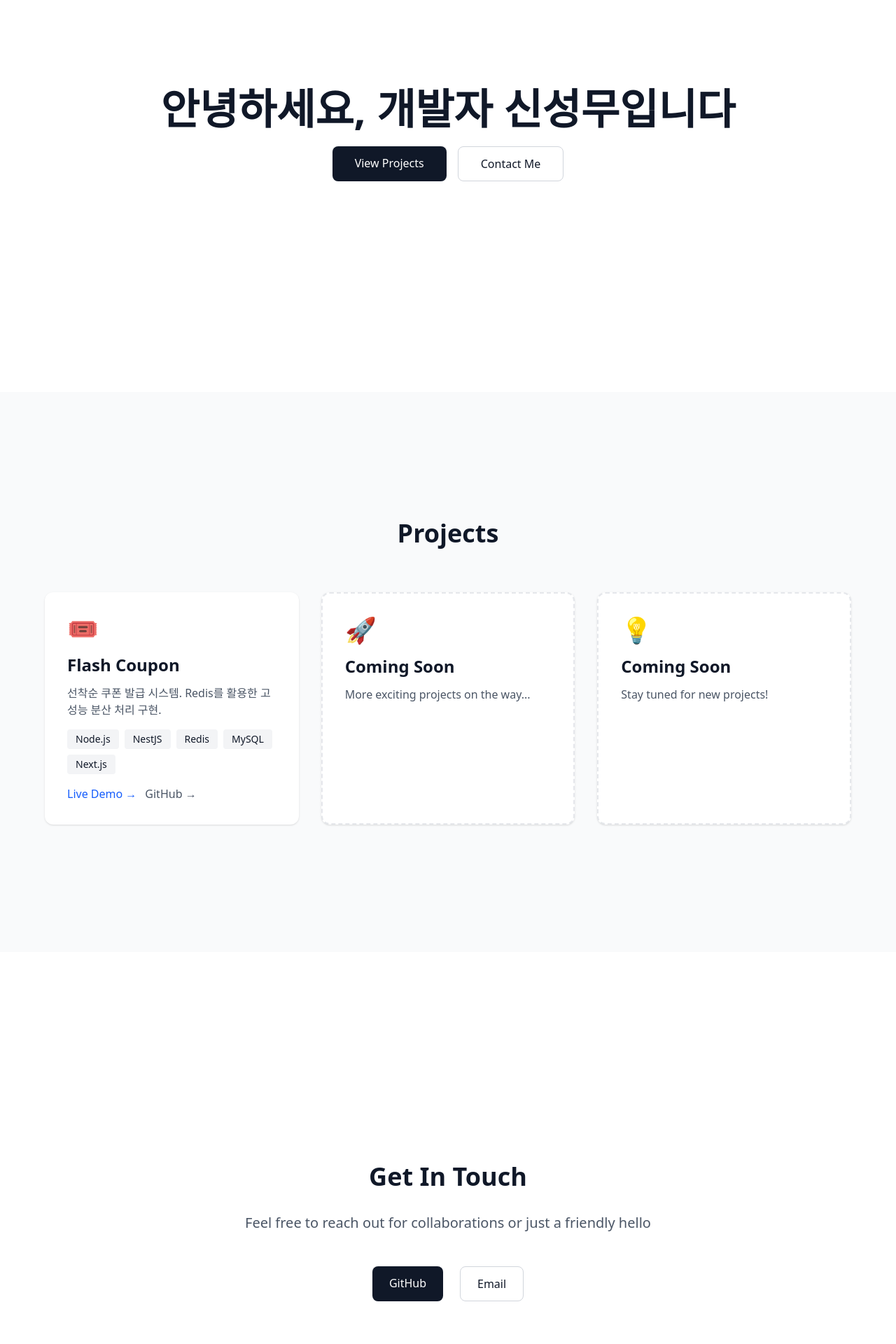
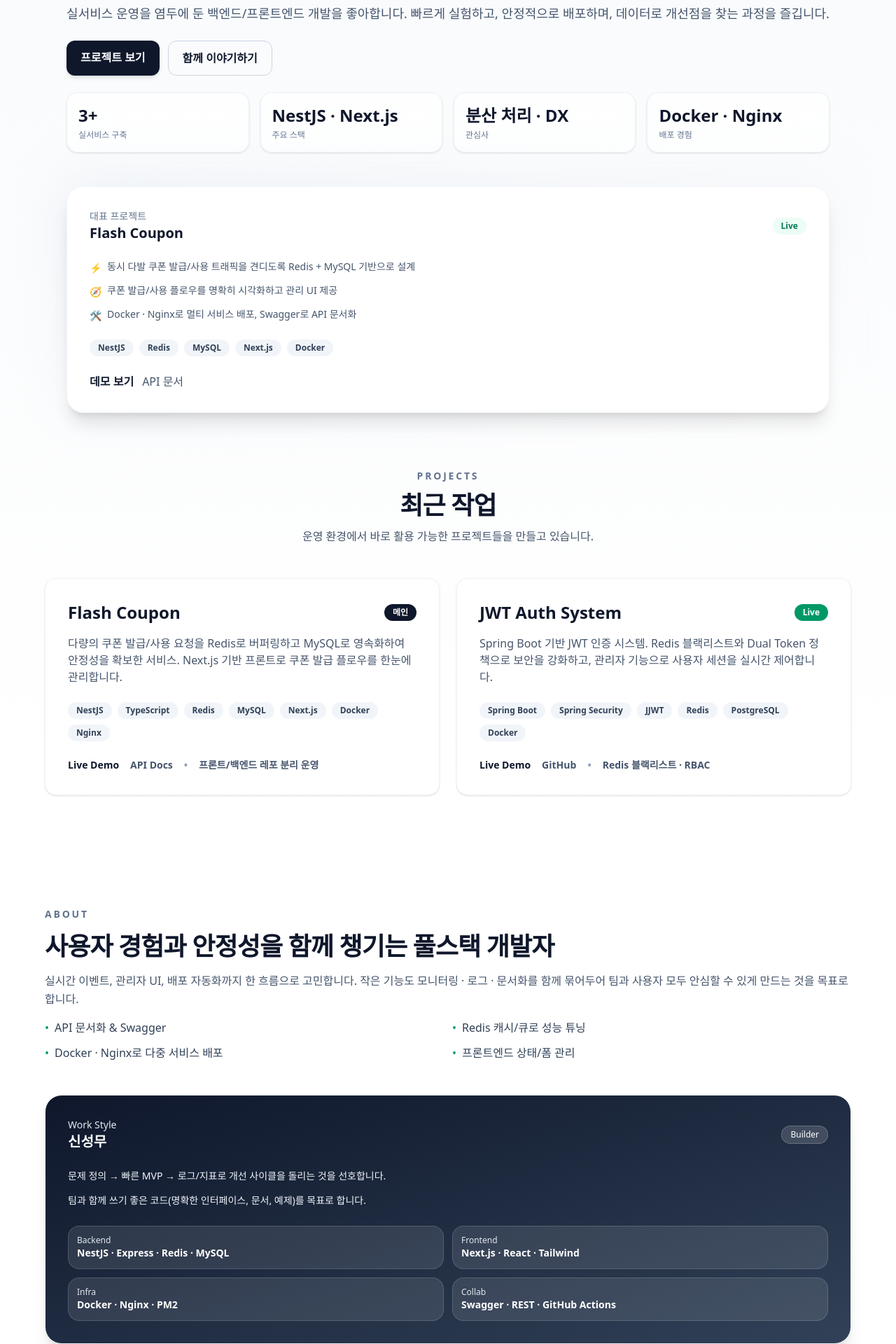
Before and after one commit to ongsi2/thmm, a Next.js app: page / in a window 1280 px wide. Shown: the part 240-2160 px from the top of the page at 70% size. Built offline with nearby package versions, Linux system fonts and the light colour scheme.

Commit message:
favicon, sprin-jwt 프로젝트 추가

```diff
--- a/app/layout.tsx
+++ b/app/layout.tsx
@@ -4,6 +4,9 @@ import './globals.css';
 export const metadata: Metadata = {
   title: 'THMM - Portfolio',
   description: 'Personal portfolio and projects showcase',
+  icons: [
+    { rel: 'icon', url: '/favicon.svg' },
+  ],
 };
 
 export default function RootLayout({
--- a/app/page.tsx
+++ b/app/page.tsx
@@ -1,20 +1,22 @@
 export default function Home() {
   return (
-    <main className="min-h-screen">
-      {/* Navigation */}
-      <nav className="fixed top-0 w-full bg-white/80 backdrop-blur-sm z-50 border-b border-gray-200">
+    <main className="min-h-screen bg-gradient-to-b from-slate-50 via-white to-slate-100 text-slate-900">
+      <nav className="fixed top-0 w-full bg-white/80 backdrop-blur-sm z-50 border-b border-slate-200/80">
         <div className="max-w-6xl mx-auto px-6 py-4 flex justify-between items-center">
-          <a href="#home" className="text-xl font-bold text-gray-900">
+          <a href="#home" className="text-xl font-bold tracking-tight">
             THMM
           </a>
-          <div className="flex gap-8">
-            <a href="#home" className="text-gray-600 hover:text-gray-900 transition">
+          <div className="flex gap-6 text-sm font-medium">
+            <a href="#home" className="text-slate-600 hover:text-slate-900 transition">
               Home
             </a>
-            <a href="#projects" className="text-gray-600 hover:text-gray-900 transition">
+            <a href="#projects" className="text-slate-600 hover:text-slate-900 transition">
               Projects
             </a>
-            <a href="#contact" className="text-gray-600 hover:text-gray-900 transition">
+            <a href="#about" className="text-slate-600 hover:text-slate-900 transition">
+              About
+            </a>
+            <a href="#contact" className="text-slate-600 hover:text-slate-900 transition">
               Contact
             </a>
           </div>
@@ -24,25 +26,108 @@ export default function Home() {
       {/* Hero Section */}
       <section
         id="home"
-        className="min-h-screen flex items-center justify-center px-6 pt-16"
+        className="min-h-screen flex items-center px-6 pt-24"
       >
-        <div className="max-w-4xl text-center">
-          <h1 className="text-6xl font-bold text-gray-900 mb-6">
-            안녕하세요, 개발자 신성무입니다
+        <div className="max-w-6xl mx-auto grid md:grid-cols-[1.2fr,1fr] gap-12 items-center">
+          <div className="space-y-6">
+            <p className="inline-flex items-center gap-2 px-3 py-1 rounded-full bg-slate-900 text-white text-xs font-semibold shadow-sm">
+              Portfolio 2024
+              <span className="text-slate-200">Developer · Builder · Problem Solver</span>
+            </p>
+            <h1 className="text-5xl md:text-6xl font-bold leading-tight tracking-tight">
+              안녕하세요 개발자 신성무입니다.
             </h1>
-          <div className="flex gap-4 justify-center">
+            <p className="text-lg text-slate-600 leading-relaxed">
+              실서비스 운영을 염두에 둔 백엔드/프론트엔드 개발을 좋아합니다.
+              빠르게 실험하고, 안정적으로 배포하며, 데이터로 개선점을 찾는 과정을 즐깁니다.
+            </p>
+            <div className="flex flex-wrap gap-3">
               <a
                 href="#projects"
-              className="px-8 py-3 bg-gray-900 text-white rounded-lg hover:bg-gray-800 transition"
+                className="px-5 py-3 rounded-xl bg-slate-900 text-white font-semibold shadow-md hover:-translate-y-0.5 transition"
               >
-              View Projects
+                프로젝트 보기
               </a>
               <a
                 href="#contact"
-              className="px-8 py-3 border border-gray-300 rounded-lg hover:border-gray-900 transition"
+                className="px-5 py-3 rounded-xl border border-slate-300 font-semibold hover:border-slate-900 hover:-translate-y-0.5 transition"
               >
-              Contact Me
+                함께 이야기하기
               </a>
+            </div>
+            <div className="grid grid-cols-2 sm:grid-cols-4 gap-4">
+              {[
+                { label: '실서비스 구축', value: '3+' },
+                { label: '주요 스택', value: 'NestJS · Next.js' },
+                { label: '관심사', value: '분산 처리 · DX' },
+                { label: '배포 경험', value: 'Docker · Nginx' },
+              ].map((item) => (
+                <div
+                  key={item.label}
+                  className="rounded-2xl bg-white/80 shadow-sm border border-slate-200/60 p-4"
+                >
+                  <div className="text-2xl font-bold">{item.value}</div>
+                  <div className="text-xs text-slate-500 mt-1">{item.label}</div>
+                </div>
+              ))}
+            </div>
+          </div>
+
+          <div className="relative">
+            <div className="absolute inset-0 rounded-3xl bg-gradient-to-br from-slate-200 to-white blur-2xl opacity-80" />
+            <div className="relative rounded-3xl bg-white shadow-xl border border-slate-100 p-8 space-y-6">
+              <div className="flex items-center justify-between">
+                <div>
+                  <p className="text-sm text-slate-500">대표 프로젝트</p>
+                  <p className="text-xl font-bold">Flash Coupon</p>
+                </div>
+                <span className="px-3 py-1 text-xs rounded-full bg-emerald-50 text-emerald-700 font-semibold">
+                  Live
+                </span>
+              </div>
+              <div className="space-y-3 text-sm text-slate-600">
+                <div className="flex items-start gap-2">
+                  <span className="mt-0.5">⚡</span>
+                  <p>동시 다발 쿠폰 발급/사용 트래픽을 견디도록 Redis + MySQL 기반으로 설계</p>
+                </div>
+                <div className="flex items-start gap-2">
+                  <span className="mt-0.5">🧭</span>
+                  <p>쿠폰 발급/사용 플로우를 명확히 시각화하고 관리 UI 제공</p>
+                </div>
+                <div className="flex items-start gap-2">
+                  <span className="mt-0.5">🛠️</span>
+                  <p>Docker · Nginx로 멀티 서비스 배포, Swagger로 API 문서화</p>
+                </div>
+              </div>
+              <div className="flex flex-wrap gap-2">
+                {['NestJS', 'Redis', 'MySQL', 'Next.js', 'Docker'].map((tech) => (
+                  <span
+                    key={tech}
+                    className="px-3 py-1 rounded-full text-xs bg-slate-100 text-slate-700 font-semibold"
+                  >
+                    {tech}
+                  </span>
+                ))}
+              </div>
+              <div className="flex flex-wrap gap-3">
+                <a
+                  href="https://thmm.kr/flash-coupon"
+                  target="_blank"
+                  rel="noopener noreferrer"
+                  className="text-slate-900 font-semibold hover:underline"
+                >
+                  데모 보기
+                </a>
+                <a
+                  href="https://thmm.kr/api/docs"
+                  target="_blank"
+                  rel="noopener noreferrer"
+                  className="text-slate-600 hover:underline"
+                >
+                  API 문서
+                </a>
+              </div>
+            </div>
           </div>
         </div>
       </section>
@@ -50,68 +135,160 @@ export default function Home() {
       {/* Projects Section */}
       <section
         id="projects"
-        className="min-h-screen flex items-center justify-center px-6 py-20 bg-gray-50"
+        className="px-6 py-20"
       >
-        <div className="max-w-6xl w-full">
-          <h2 className="text-4xl font-bold text-center mb-16">Projects</h2>
-          <div className="grid md:grid-cols-2 lg:grid-cols-3 gap-8">
-            {/* Flash Coupon Project */}
-            <div className="bg-white rounded-xl p-8 shadow-sm hover:shadow-lg transition">
-              <div className="text-4xl mb-4">🎟️</div>
-              <h3 className="text-2xl font-bold mb-3">Flash Coupon</h3>
-              <p className="text-gray-600 mb-4">
-                선착순 쿠폰 발급 시스템. Redis를 활용한 고성능 분산 처리 구현.
+        <div className="max-w-6xl mx-auto space-y-12">
+          <div className="text-center space-y-3">
+            <p className="text-sm font-semibold text-slate-500 uppercase tracking-[0.2em]">
+              Projects
             </p>
-              <div className="flex flex-wrap gap-2 mb-4">
-                <span className="px-3 py-1 bg-gray-100 text-sm rounded">
-                  Node.js
-                </span>
-                <span className="px-3 py-1 bg-gray-100 text-sm rounded">
-                  NestJS
-                </span>
-                <span className="px-3 py-1 bg-gray-100 text-sm rounded">
-                  Redis
-                </span>
-                <span className="px-3 py-1 bg-gray-100 text-sm rounded">
-                  MySQL
-                </span>
-                <span className="px-3 py-1 bg-gray-100 text-sm rounded">
-                  Next.js
+            <h2 className="text-4xl font-bold tracking-tight">최근 작업</h2>
+            <p className="text-slate-600">
+              운영 환경에서 바로 활용 가능한 프로젝트들을 만들고 있습니다.
+            </p>
+          </div>
+
+          <div className="grid md:grid-cols-2 gap-6">
+            <div className="bg-white rounded-2xl p-8 shadow-sm border border-slate-100 hover:-translate-y-1 transition">
+              <div className="flex items-center justify-between mb-4">
+                <h3 className="text-2xl font-bold">Flash Coupon</h3>
+                <span className="text-xs px-3 py-1 rounded-full bg-slate-900 text-white font-semibold">
+                  메인
                 </span>
               </div>
-              <div className="flex gap-3">
+              <p className="text-slate-600 mb-6">
+                다량의 쿠폰 발급/사용 요청을 Redis로 버퍼링하고 MySQL로 영속화하여 안정성을 확보한 서비스.
+                Next.js 기반 프론트로 쿠폰 발급 플로우를 한눈에 관리합니다.
+              </p>
+              <div className="flex flex-wrap gap-2 mb-6">
+                {['NestJS', 'TypeScript', 'Redis', 'MySQL', 'Next.js', 'Docker', 'Nginx'].map((tag) => (
+                  <span key={tag} className="px-3 py-1 rounded-full bg-slate-100 text-xs font-semibold text-slate-700">
+                    {tag}
+                  </span>
+                ))}
+              </div>
+              <div className="flex flex-wrap gap-4 text-sm font-semibold">
                 <a
-                  href="http://thmm.kr/flash-coupon"
+                  href="https://thmm.kr/flash-coupon"
                   target="_blank"
                   rel="noopener noreferrer"
-                  className="text-blue-600 hover:underline"
+                  className="text-slate-900 hover:underline"
                 >
-                  Live Demo →
+                  Live Demo
                 </a>
                 <a
-                  href="#"
-                  className="text-gray-600 hover:underline"
+                  href="https://thmm.kr/api/docs"
+                  target="_blank"
+                  rel="noopener noreferrer"
+                  className="text-slate-600 hover:underline"
                 >
-                  GitHub →
+                  API Docs
                 </a>
+                <span className="text-slate-400">•</span>
+                <span className="text-slate-600">프론트/백엔드 레포 분리 운영</span>
               </div>
             </div>
 
-            {/* Placeholder for future projects */}
-            <div className="bg-white rounded-xl p-8 shadow-sm border-2 border-dashed border-gray-200">
-              <div className="text-4xl mb-4">🚀</div>
-              <h3 className="text-2xl font-bold mb-3">Coming Soon</h3>
-              <p className="text-gray-600">
-                More exciting projects on the way...
+            <div className="bg-white rounded-2xl p-8 shadow-sm border border-slate-100 hover:-translate-y-1 transition">
+              <div className="flex items-center justify-between mb-4">
+                <h3 className="text-2xl font-bold">JWT Auth System</h3>
+                <span className="text-xs px-3 py-1 rounded-full bg-emerald-600 text-white font-semibold">
+                  Live
+                </span>
+              </div>
+              <p className="text-slate-600 mb-6">
+                Spring Boot 기반 JWT 인증 시스템. Redis 블랙리스트와 Dual Token 정책으로 보안을 강화하고,
+                관리자 기능으로 사용자 세션을 실시간 제어합니다.
               </p>
+              <div className="flex flex-wrap gap-2 mb-6">
+                {['Spring Boot', 'Spring Security', 'JJWT', 'Redis', 'PostgreSQL', 'Docker'].map((tag) => (
+                  <span key={tag} className="px-3 py-1 rounded-full bg-slate-100 text-xs font-semibold text-slate-700">
+                    {tag}
+                  </span>
+                ))}
               </div>
+              <div className="flex flex-wrap gap-4 text-sm font-semibold">
+                <a
+                  href="https://thmm.kr/springboot-jwt"
+                  target="_blank"
+                  rel="noopener noreferrer"
+                  className="text-slate-900 hover:underline"
+                >
+                  Live Demo
+                </a>
+                <a
+                  href="https://github.com/thmm-kr"
+                  target="_blank"
+                  rel="noopener noreferrer"
+                  className="text-slate-600 hover:underline"
+                >
+                  GitHub
+                </a>
+                <span className="text-slate-400">•</span>
+                <span className="text-slate-600">Redis 블랙리스트 · RBAC</span>
+              </div>
+            </div>
+          </div>
+        </div>
+      </section>
 
-            <div className="bg-white rounded-xl p-8 shadow-sm border-2 border-dashed border-gray-200">
-              <div className="text-4xl mb-4">💡</div>
-              <h3 className="text-2xl font-bold mb-3">Coming Soon</h3>
-              <p className="text-gray-600">
-                Stay tuned for new projects!
+      {/* About Section */}
+      <section
+        id="about"
+        className="px-6 py-20 bg-white"
+      >
+        <div className="max-w-6xl mx-auto grid md:grid-cols-[1.1fr,0.9fr] gap-12 items-center">
+          <div className="space-y-4">
+            <p className="text-sm font-semibold text-slate-500 uppercase tracking-[0.2em]">
+              About
             </p>
+            <h2 className="text-3xl md:text-4xl font-bold tracking-tight">
+              사용자 경험과 안정성을 함께 챙기는 풀스택 개발자
+            </h2>
+            <p className="text-slate-600 leading-relaxed">
+              실시간 이벤트, 관리자 UI, 배포 자동화까지 한 흐름으로 고민합니다.
+              작은 기능도 모니터링 · 로그 · 문서화를 함께 묶어두어 팀과 사용자 모두 안심할 수 있게 만드는 것을 목표로 합니다.
+            </p>
+            <div className="grid sm:grid-cols-2 gap-3">
+              {[
+                'API 문서화 & Swagger',
+                'Redis 캐시/큐로 성능 튜닝',
+                'Docker · Nginx로 다중 서비스 배포',
+                '프론트엔드 상태/폼 관리',
+              ].map((item) => (
+                <div key={item} className="flex items-center gap-2 text-slate-700">
+                  <span className="text-emerald-600">•</span>
+                  <span>{item}</span>
+                </div>
+              ))}
+            </div>
+          </div>
+          <div className="rounded-3xl border border-slate-100 bg-gradient-to-br from-slate-900 to-slate-700 text-white shadow-xl p-8 space-y-6">
+            <div className="flex items-center justify-between">
+              <div>
+                <p className="text-sm text-slate-200">Work Style</p>
+                <p className="text-xl font-bold">신성무</p>
+              </div>
+              <div className="px-3 py-1 text-xs rounded-full bg-white/15 text-white border border-white/20">
+                Builder
+              </div>
+            </div>
+            <div className="space-y-3 text-sm leading-relaxed text-slate-100">
+              <p>문제 정의 → 빠른 MVP → 로그/지표로 개선 사이클을 돌리는 것을 선호합니다.</p>
+              <p>팀과 함께 쓰기 좋은 코드(명확한 인터페이스, 문서, 예제)를 목표로 합니다.</p>
+            </div>
+            <div className="grid grid-cols-2 gap-3 text-sm">
+              {[
+                { label: 'Backend', value: 'NestJS · Express · Redis · MySQL' },
+                { label: 'Frontend', value: 'Next.js · React · Tailwind' },
+                { label: 'Infra', value: 'Docker · Nginx · PM2' },
+                { label: 'Collab', value: 'Swagger · REST · GitHub Actions' },
+              ].map((item) => (
+                <div key={item.label} className="p-3 rounded-2xl bg-white/10 border border-white/15">
+                  <p className="text-xs text-slate-200">{item.label}</p>
+                  <p className="font-semibold">{item.value}</p>
+                </div>
+              ))}
             </div>
           </div>
         </div>
@@ -120,35 +297,43 @@ export default function Home() {
       {/* Contact Section */}
       <section
         id="contact"
-        className="min-h-screen flex items-center justify-center px-6 py-20"
+        className="px-6 py-20"
       >
-        <div className="max-w-4xl w-full text-center">
-          <h2 className="text-4xl font-bold mb-8">Get In Touch</h2>
-          <p className="text-xl text-gray-600 mb-12">
-            Feel free to reach out for collaborations or just a friendly hello
+        <div className="max-w-5xl mx-auto rounded-3xl bg-slate-900 text-white p-10 md:p-14 shadow-xl">
+          <div className="grid md:grid-cols-[1.1fr,0.9fr] gap-10 items-center">
+            <div className="space-y-3">
+              <p className="text-sm font-semibold uppercase tracking-[0.2em] text-slate-300">
+                Contact
               </p>
-          <div className="flex gap-6 justify-center">
+              <h2 className="text-3xl font-bold leading-tight">
+                새로운 시도, 함께 만들어볼까요?
+              </h2>
+              <p className="text-slate-200">
+                협업, 프리랜스, 스터디 제안 모두 환영합니다. 편하게 연락 주세요.
+              </p>
+            </div>
+            <div className="grid sm:grid-cols-2 gap-4">
               <a
-              href="https://github.com/yourusername"
+                href="mailto:ssm218@naver.com"
+                className="w-full px-4 py-3 rounded-2xl bg-white text-slate-900 font-semibold text-center hover:-translate-y-0.5 transition"
+              >
+                이메일 보내기
+              </a>
+              <a
+                href="https://github.com/thmm-kr"
                 target="_blank"
                 rel="noopener noreferrer"
-              className="px-6 py-3 bg-gray-900 text-white rounded-lg hover:bg-gray-800 transition"
+                className="w-full px-4 py-3 rounded-2xl border border-white/30 font-semibold text-center hover:-translate-y-0.5 transition"
               >
-              GitHub
+                GitHub 살펴보기
               </a>
-            <a
-              href="mailto:your.email@example.com"
-              className="px-6 py-3 border border-gray-300 rounded-lg hover:border-gray-900 transition"
-            >
-              Email
-            </a>
+            </div>
           </div>
         </div>
       </section>
 
-      {/* Footer */}
-      <footer className="py-8 text-center text-gray-600 border-t border-gray-200">
-        <p>&copy; 2024 THMM. All rights reserved.</p>
+      <footer className="py-10 text-center text-slate-500 text-sm">
+        © 2024 THMM. Crafted with TypeScript & Next.js.
       </footer>
     </main>
   );
```
Also changed, not shown: public/favicon.svg (added). Lines whose indentation alone changed are shown as unchanged.
